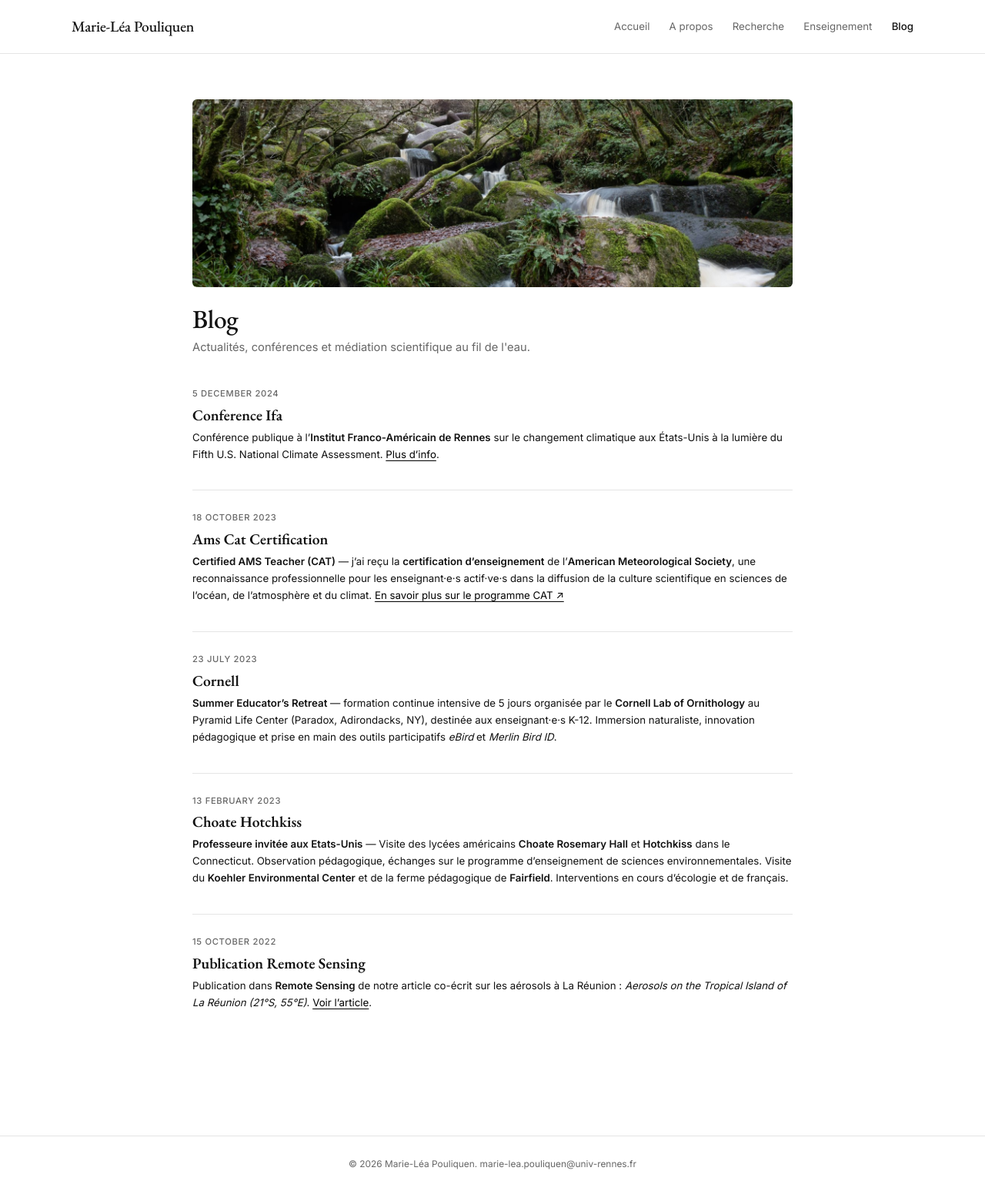
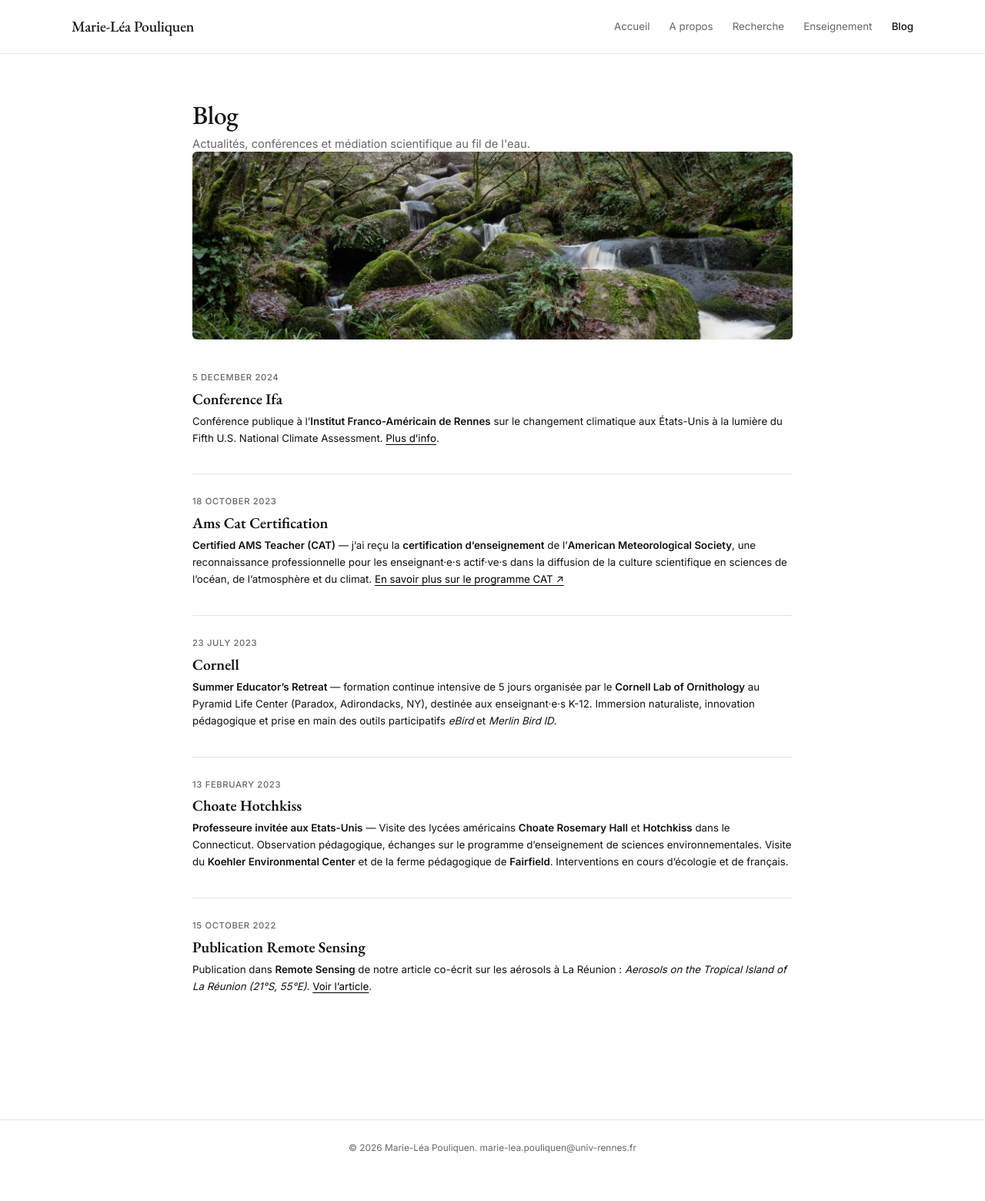
Before and after one commit to marieleapouliquen/marieleapouliquen.github.io, a Jekyll site: the page built from _pages/blog.md, in a window 1280 px wide. Shown: the whole page at 77% size. Built offline with Jekyll 4.4.1, drawn with Linux system fonts in a browser that asks for light colours; after the commit the page ends 1539 px from its top, so only the background shows below that.

Commit message:
Update blog.md

```diff
--- a/_pages/blog.md
+++ b/_pages/blog.md
@@ -6,11 +6,11 @@ description: Actualités, conférences, médiation scientifique
 ---
 
 <div class="blog-header">
-  <div class="blog-header-banner" role="img" aria-label="Forêt bretonne, ruisseau et rochers moussus"></div>
   <div class="blog-header-text">
     <h1>Blog</h1>
     <p>Actualités, conférences et médiation scientifique au fil de l'eau.</p>
   </div>
+  <div class="blog-header-banner" role="img" aria-label="Forêt bretonne, ruisseau et rochers moussus"></div>
 </div>
 
 <div class="blog-list">
```
